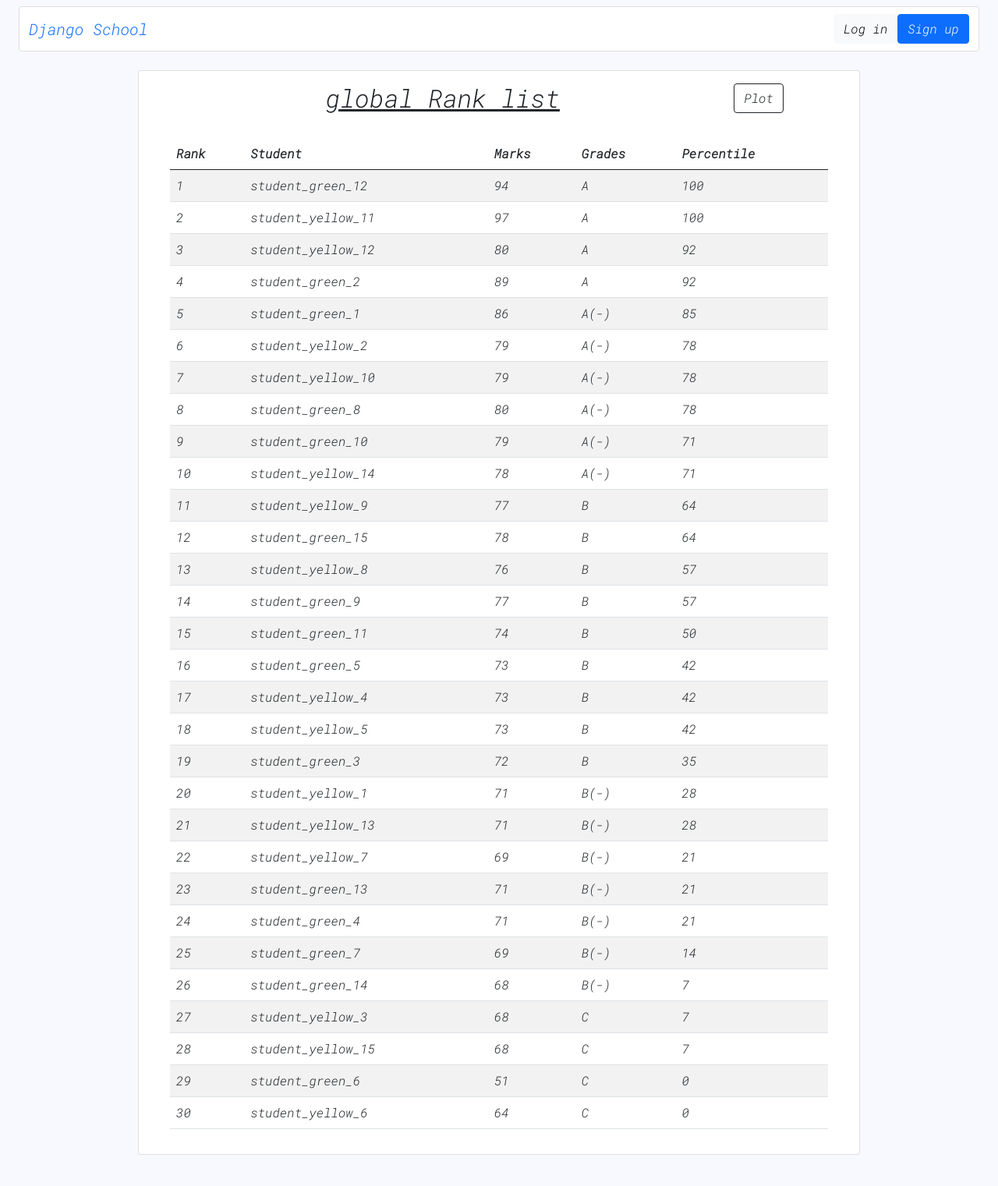
After one commit to 0xalankrit/online-classroom, a Django app: page /teachers/quiz/glist/ in a window 1280 px wide. The commit adds this page. Shown: the whole page at 78% size. Run offline with Django 3.2, Linux system fonts and the light colour scheme; some libraries are stand-ins or nearby versions.

Commit message:
global list added

```diff
--- a/userAuth/signUp/templates/signUp/base.html
+++ b/userAuth/signUp/templates/signUp/base.html
@@ -12,6 +12,11 @@
     <link rel="preconnect" href="https://fonts.gstatic.com">
     <link href="https://fonts.googleapis.com/css2?family=Roboto+Mono:ital,wght@1,300&display=swap" rel="stylesheet">
     <script src="https://cdn.jsdelivr.net/npm/chart.js@2.9.3/dist/Chart.min.js"></script>
+    <!-- added for bootstrap modal in about percentile section -->
+    <script src="https://code.jquery.com/jquery-3.2.1.slim.min.js" integrity="sha384-KJ3o2DKtIkvYIK3UENzmM7KCkRr/rE9/Qpg6aAZGJwFDMVNA/GpGFF93hXpG5KkN" crossorigin="anonymous"></script>
+    <script src="https://cdnjs.cloudflare.com/ajax/libs/popper.js/1.12.3/umd/popper.min.js" integrity="sha384-vFJXuSJphROIrBnz7yo7oB41mKfc8JzQZiCq4NCceLEaO4IHwicKwpJf9c9IpFgh" crossorigin="anonymous"></script>
+    <script src="https://maxcdn.bootstrapcdn.com/bootstrap/4.0.0-beta.2/js/bootstrap.min.js" integrity="sha384-alpBpkh1PFOepccYVYDB4do5UnbKysX5WZXm3XxPqe5iKTfUKjNkCk9SaVuEZflJ" crossorigin="anonymous"></script>
+
     <style>
          body{
             font-family: 'Roboto Mono', monospace;
@@ -21,7 +26,7 @@
       .non-visible{
           display:none;
         }
-      .card{
+      /*.card{
           border-radius: 4px;
           background: #fff;
           box-shadow: 0 6px 10px rgba(0,0,0,.08), 0 0 6px rgba(0,0,0,.05);
@@ -33,8 +38,7 @@
       .card:hover{
            transform: scale(1.05);
         box-shadow: 0 10px 20px rgba(0,0,0,.12), 0 4px 8px rgba(0,0,0,.06);
-      }
-
+      } */
     </style>
     <title>{% block title %}Django School{% endblock %}</title>
 
--- a/userAuth/signUp/templates/signUp/home.html
+++ b/userAuth/signUp/templates/signUp/home.html
@@ -231,7 +231,7 @@
 
     <section class="showcase">
 
-      <video src="{% static 'videos/vid3.mp4' %}" muted loop autoplay></video>
+      <video src="{% static 'videos/vid2.mp4' %}" muted loop autoplay></video>
       <div class="overlay"></div>
       <div class="text">
 
--- /dev/null
+++ b/userAuth/signUp/templates/signUp/teachers/global_list.html
@@ -0,0 +1,39 @@
+{% extends 'signUp/base.html' %}
+{% block content %}
+
+<div class="container">
+    <div class="row">
+        <div class="col col-10">
+            <h2 class="text-center"><u>global Rank list</u></h2><br>
+        </div>
+        <div class="col col-2">
+            <button class="btn btn-outline-dark">Plot</button>
+        </div>
+    </div>
+    <table class="table table-hover table-striped">
+      <thead>
+        <tr>
+          <th>Rank</th>
+          <th>Student</th>
+          <th>Marks</th>
+          <th>Grades</th>
+          <th>Percentile</th>
+        </tr>
+      </thead>
+      <tbody>
+      <!-- jinja2 Technique -->
+      {% if d %}
+      {% for i in d %}
+        <tr>
+          <td>{{i.index}}</td>
+          <td>{{i.stud}}</td>
+          <td>{{i.Marks}}</td>
+          <td>{{i.grades}}</td>
+          <td>{{i.percentile}}</td>
+        </tr>
+      {% endfor %}
+      {% endif %}
+      </tbody>
+    </table>
+  </div>
+{% endblock %}
--- a/userAuth/signUp/templates/signUp/teachers/quiz_change_list.html
+++ b/userAuth/signUp/templates/signUp/teachers/quiz_change_list.html
@@ -7,8 +7,11 @@
     </ol>
   </nav>
   <div class="row">
-    <div class="col col-md-9">
+    <div class="col col-md-8">
       <a href="{% url 'teachers:quiz_add' %}" class="btn btn-outline-dark mb-3" role="button">Add quiz</a>
+    </div>
+    <div class="col col-md-1">
+      <a href="http://localhost:8000/teachers/quiz/glist" class="btn btn-outline-dark mb-3" role="button">Global</a>
     </div>
     <div class="col col-md-3">
       <a href="#" class="btn btn-outline-dark mb-3" role="button">Discussion Room</a>
--- a/userAuth/signUp/urls.py
+++ b/userAuth/signUp/urls.py
@@ -32,12 +32,16 @@ urlpatterns = [
     path('teachers/', include(([
         path('', teachers.QuizListView.as_view(), name='quiz_change_list'),
         path('quiz/add/', teachers.QuizCreateView.as_view(), name='quiz_add'),
+
+        path('quiz/glist/', teachers.Global_list, name='glist'),
         path('quiz/<int:pk>/', teachers.QuizUpdateView.as_view(), name='quiz_change'),
         path('quiz/<int:pk>/delete/', teachers.QuizDeleteView.as_view(), name='quiz_delete'),
 
         path('quiz/<int:pk>/results/', teachers.QuizResultsView.as_view(), name='quiz_results'),
         path('quiz/<int:pk>/stats/', teachers.QuizStatsView.as_view(), name='quiz_stats'),
 
+        # path('quiz/<int:pk>/about/', teachers.about_percentile, name='quiz_about'),
+
         path('quiz/<int:pk>/question/add/', teachers.question_add, name='question_add'),
         path('quiz/<int:quiz_pk>/question/<int:question_pk>/', teachers.question_change, name='question_change'),
         path('quiz/<int:quiz_pk>/question/<int:question_pk>/delete/', teachers.QuestionDeleteView.as_view(), name='question_delete'),
--- a/userAuth/signUp/views/teachers.py
+++ b/userAuth/signUp/views/teachers.py
@@ -1,3 +1,4 @@
+# from userAuth.signUp import views
 from django.contrib import messages
 from django.contrib.auth import login
 from django.contrib.auth.decorators import login_required
@@ -9,11 +10,13 @@ from django.urls import reverse, reverse_lazy
 from django.utils.decorators import method_decorator
 from django.views.generic import (CreateView, DeleteView, DetailView, ListView,
                                   UpdateView)
+from django.views.generic.base import View
 
 from ..decorators import teacher_required
 from ..forms import BaseAnswerInlineFormSet, QuestionForm, TeacherSignUpForm
 from ..models import Answer, Question, Quiz, User
-
+import pandas as pd
+import json
 
 class TeacherSignUpView(CreateView):
     model = User
@@ -130,10 +133,10 @@ def percentile(arr, n):
         count = 0
         j = 0
         while j < n:
-            if (arr[i] >= arr[j]):
+            if (arr[i] > arr[j]):
                 count += 1
             j += 1
-        percent = (count * 100) // (n)
+        percent = (count * 100) // (n-1)
 
         # print("Percentile of Student ", i + 1," = ", percent)
         percentile_list.append(percent)
@@ -151,17 +154,17 @@ class QuizStatsView(DetailView):
         stu_list=[]
         score_list=[]
         quiz = self.get_object()
-        taken_quizzes = quiz.taken_quizzes.select_related('student__user').order_by('-date')
+        taken_quizzes = quiz.taken_quizzes.select_related('student__user').order_by('date')
 
         total_taken_quizzes = taken_quizzes.count()
         quiz_score = quiz.taken_quizzes.aggregate(average_score=Avg('score'))
         quiz_max = quiz.taken_quizzes.aggregate(max_score=Max('score'))
         quiz_min = quiz.taken_quizzes.aggregate(min_score=Min('score'))
 
-        print('quiz_score----------',quiz_score)
-        print('quiz_max----------',quiz_max)
-        print('quiz_min----------',quiz_min)
-        print('taken quizes----------',taken_quizzes)
+        # print('quiz_score----------',quiz_score)
+        # print('quiz_max----------',quiz_max)
+        # print('quiz_min----------',quiz_min)
+        # print('taken quizes----------',taken_quizzes)
 
         for takenquiz in taken_quizzes.iterator():
             stu_list.append((takenquiz.score/quiz.number_of_questions)*100)
@@ -169,13 +172,23 @@ class QuizStatsView(DetailView):
         for takenquiz in taken_quizzes.iterator():
             score_list.append(takenquiz.score)
 
+        # print('score list-----------------------------',score_list)
+        score_list = [int(element * 10) for element in score_list]
+        # test_score_list=[71, 79, 68, 73, 73, 64, 69, 76, 77, 79, 97, 80, 71, 78, 68]
+        # print('score list-----------------------------',score_list)
         n = len(score_list)
+        # m = len(test_score_list)
+        # print('number of stdents-----------------------',n)
         lst=percentile(score_list, n)
+        # test_lst=percentile(test_score_list, m)
+        # print('----------------------------finallsit-+--------------------',lst)
 
         mylist = zip(taken_quizzes, stu_list ,lst)
+        # test_mylist = zip(taken_quizzes, stu_list ,test_lst)
 
         extra_context = {
             'mylist': mylist,
+            # 'mylist': test_mylist,
             'taken_quizzes': taken_quizzes,
             'total_taken_quizzes': total_taken_quizzes,
             'quiz_score_': quiz_score,
@@ -190,6 +203,14 @@ class QuizStatsView(DetailView):
     def get_queryset(self):
         return self.request.user.quizzes.all()
 
+
+# percentile view added
+
+# @login_required
+# @teacher_required
+# def about_percentile(request,pk):
+#     print('-----------------------------',pk)
+#     return render(request,'signUp/teachers/about.html',{'pk':pk})
 
 @login_required
 @teacher_required
@@ -281,3 +302,11 @@ class QuestionDeleteView(DeleteView):
     def get_success_url(self):
         question = self.get_object()
         return reverse('teachers:quiz_change', kwargs={'pk': question.quiz_id})
+
+def Global_list(request):
+    df = pd.read_csv("static/csv/global_list.csv")
+    json_records = df.reset_index().to_json(orient ='records')
+    data = []
+    data = json.loads(json_records)
+    context = {'d': data}
+    return render(request, "signUp/teachers/global_list.html", context)
--- /dev/null
+++ b/userAuth/static/csv/global_list.csv
@@ -0,0 +1,31 @@
+,index,stud,Marks,grades,percentile
+0,1,student_green_12,94,A,100
+1,2,student_yellow_11,97,A,100
+2,3,student_yellow_12,80,A,92
+3,4,student_green_2,89,A,92
+4,5,student_green_1,86,A(-),85
+5,6,student_yellow_2,79,A(-),78
+6,7,student_yellow_10,79,A(-),78
+7,8,student_green_8,80,A(-),78
+8,9,student_green_10,79,A(-),71
+9,10,student_yellow_14,78,A(-),71
+10,11,student_yellow_9,77,B,64
+11,12,student_green_15,78,B,64
+12,13,student_yellow_8,76,B,57
+13,14,student_green_9,77,B,57
+14,15,student_green_11,74,B,50
+15,16,student_green_5,73,B,42
+16,17,student_yellow_4,73,B,42
+17,18,student_yellow_5,73,B,42
+18,19,student_green_3,72,B,35
+19,20,student_yellow_1,71,B(-),28
+20,21,student_yellow_13,71,B(-),28
+21,22,student_yellow_7,69,B(-),21
+22,23,student_green_13,71,B(-),21
+23,24,student_green_4,71,B(-),21
+24,25,student_green_7,69,B(-),14
+25,26,student_green_14,68,B(-),7
+26,27,student_yellow_3,68,C,7
+27,28,student_yellow_15,68,C,7
+28,29,student_green_6,51,C,0
+29,30,student_yellow_6,64,C,0
```
Also changed, not shown: userAuth/signUp/templates/signUp/teachers/quiz_results_stats.html (+48 -5 lines), userAuth/db.sqlite3.
